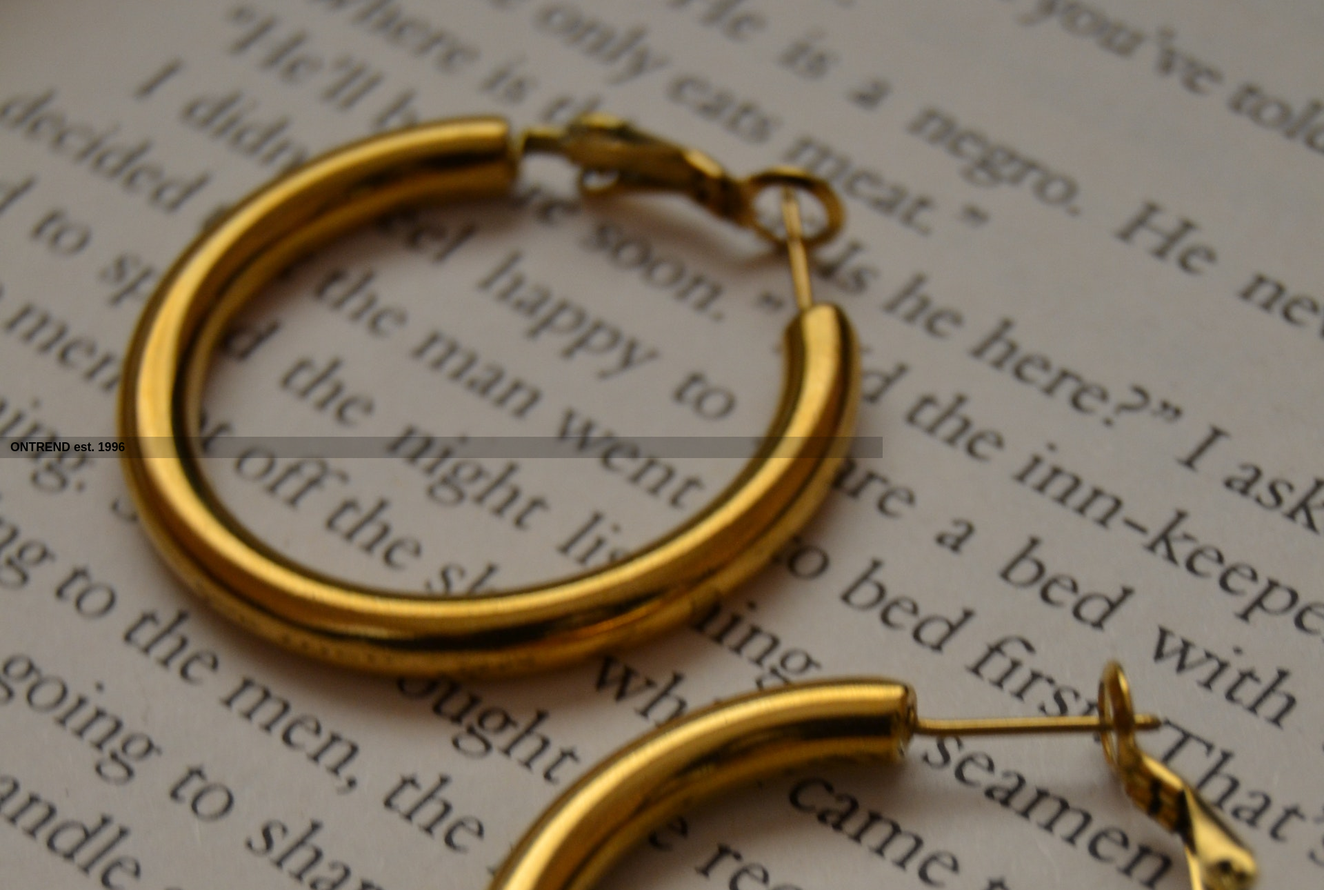
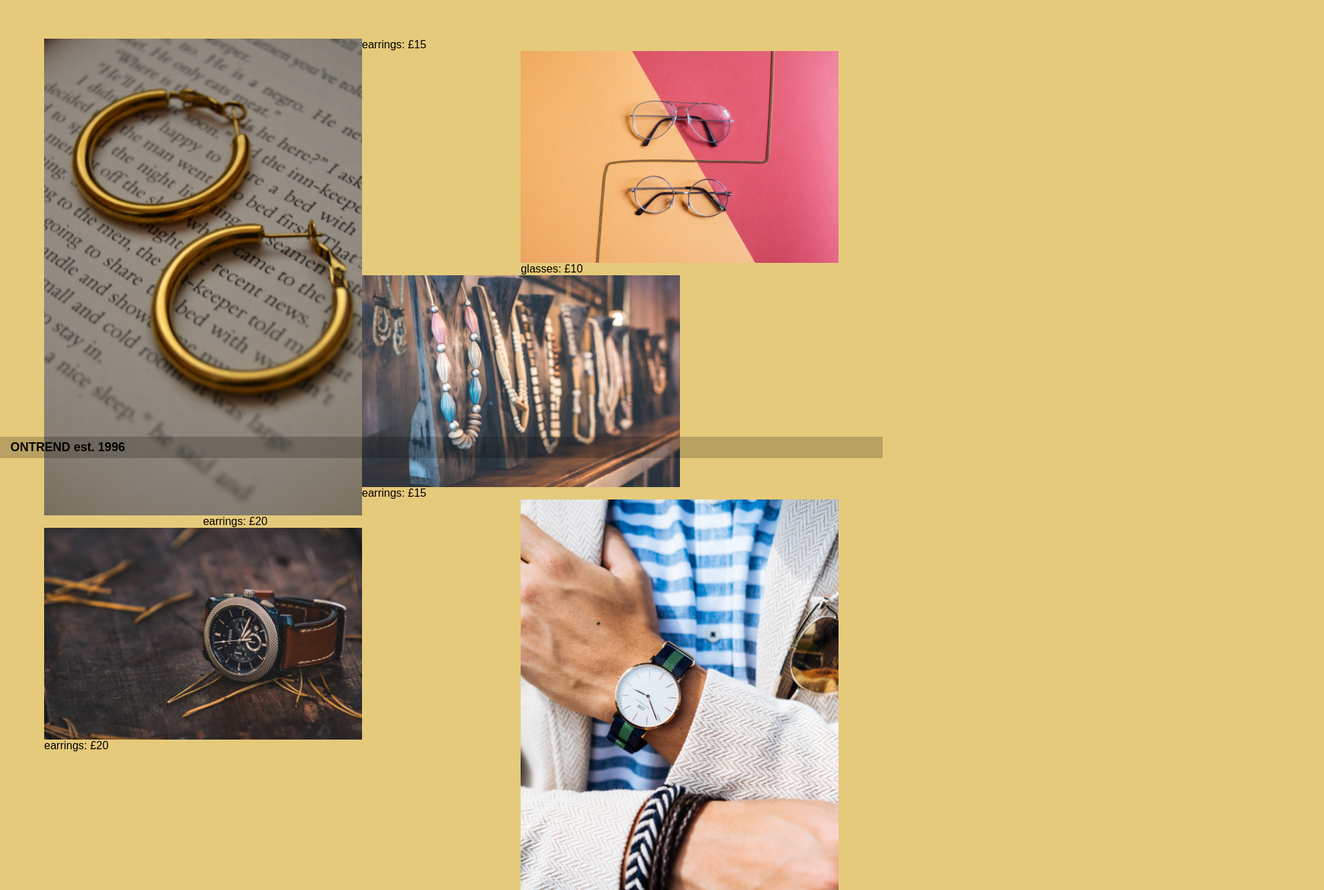
Before and after one commit to lmcqcol/ontrend, a plain HTML site: page new.html in a window 1280 px wide. Shown: the part 136-1426 px from the top of the page at 69% size, 1920 px wide, since content can reach past the window. Drawn offline with Linux system fonts and the light colour scheme.

Commit message:
Add files via upload

```diff
--- a/assets/custom.css
+++ b/assets/custom.css
@@ -1,3 +1,4 @@
+/* about */
 #aboutcont {
 	margin-left: 50px;
 	margin-top: 15%; /*header stuff idk*/
@@ -24,3 +25,20 @@
 	float: right;
 	margin-right: 50px;
 }
+
+/* new */
+#newcont {
+	margin: 0 auto;
+	margin-top: 15%;
+	width: 90%;
+	background: lightgray;
+	color: #000;
+}
+.newitem > .itemimgl, .itemdescl {
+	width: 40%;
+	float: left;
+}
+.newitem > .itemimgr, .itemdescr {
+	width: 40%;
+	float: right;
+}
--- a/assets/master.css
+++ b/assets/master.css
@@ -2,6 +2,7 @@ body {
 	margin: 0;
 	background: #E6CA7B;
 	font-family: Arial, sans-serif;
+	overflow-x: hidden;
 }
 a, a:visited {
 	transition: all 0.3s ease;
@@ -61,7 +62,6 @@ header a:hover {
 	text-decoration: underline;
 }
 
-
 footer {
 	position: fixed;
 	left: 0;
--- a/new.html
+++ b/new.html
@@ -19,11 +19,26 @@
 
 
 	<div id="newcont">
-		<img src="./assets/images/earrings.jpg">
-		<img src="./assets/images/glasses.jpg">
-		<img src="./assets/images/necklaces.jpg">
-		<img src="./assets/images/watch.jpg">
-		<img src="./assets/images/watch2.jpg">
+		<div class="newitem">
+			<img class="itemimgl" src="./assets/images/earrings.jpg">
+			<div class="itemdescl">earrings: £15</div>
+		</div>
+		<div class="newitem">
+			<img class="itemimgr" src="./assets/images/glasses.jpg">
+			<div class="itemdescr">glasses: £10</div>
+		</div>
+		<div class="newitem">
+			<img class="itemimgl" src="./assets/images/necklaces.jpg">
+			<div class="itemdescl">earrings: £15</div>
+		</div>
+		<div class="newitem">
+			<img class="itemimgr" src="./assets/images/watch.jpg">
+			<div class="itemdescr">earrings: £20</div>
+		</div>
+		<div class="newitem">
+			<img class="itemimgl" src="./assets/images/watch2.jpg">
+			<div class="itemdescl">earrings: £20</div>
+		</div>
 	</div>
 
 
```
